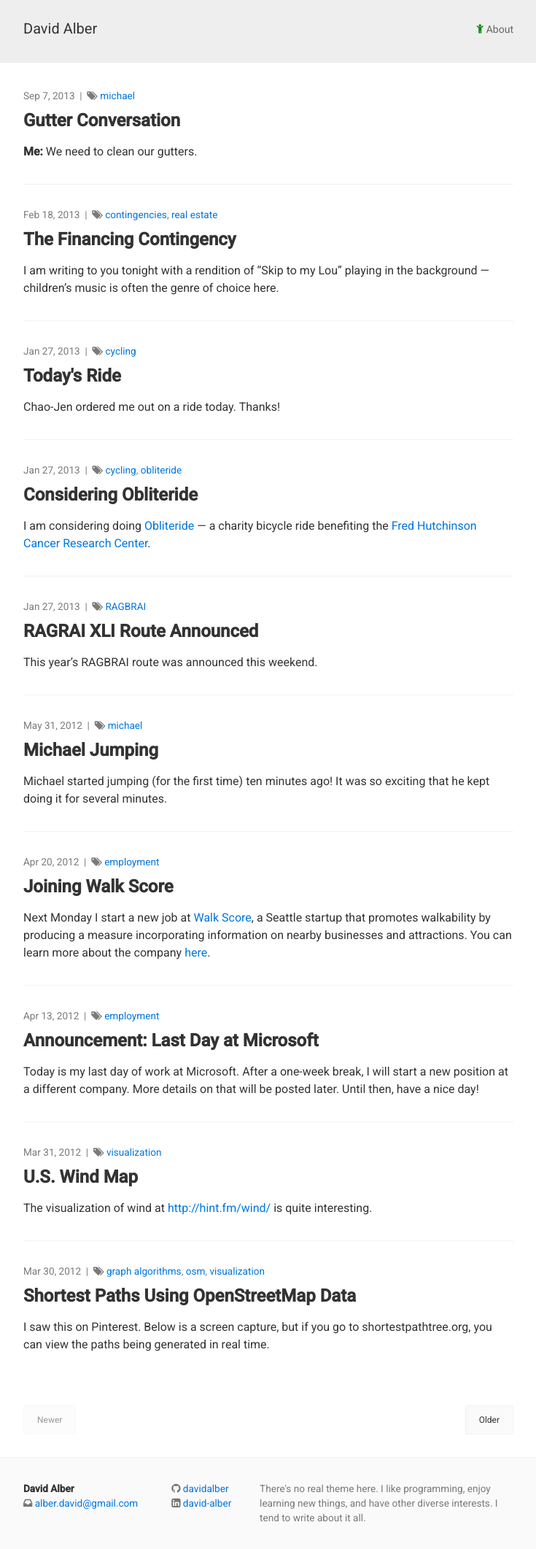
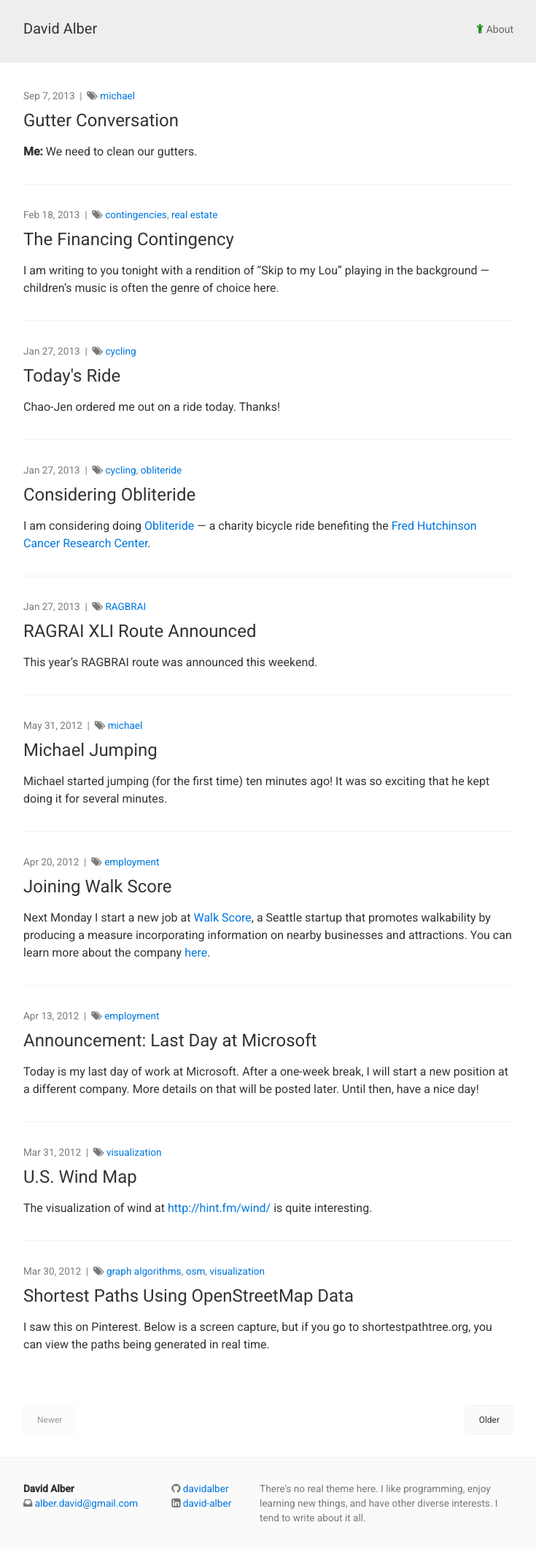
Before and after one commit to davidalber/davidalber.github.io, a Jekyll site: the page built from index.html, in a window 1280 px wide. Shown: the whole page at 73% size, without its empty margins (272-1007 px from the left). Built offline with Jekyll 4.4.1, drawn with Linux system fonts in a browser that asks for light colours; the list of posts is cut into pages by our own code.

Commit message:
Adjusting post title font weight

```diff
--- a/_sass/_posts.scss
+++ b/_sass/_posts.scss
@@ -16,7 +16,7 @@
 
 .post-title .post-link {
   margin-top: 0;
-  font-weight: 600;
+  font-weight: 400;
   color: #333;
 }
 
--- a/_sass/_variables.scss
+++ b/_sass/_variables.scss
@@ -6,7 +6,7 @@ $font-weight: 400 !default;
 //'Merriweather', 'PT Serif', Georgia, 'Times New Roman', serif !default;
 $line-height: 1.5 !default;
 $heading-font-family: 'Roboto', sans-serif;
-$heading-font-weight: 500 !default;
+$heading-font-weight: 400 !default;
 $heading-line-height: 1.25 !default;
 $monospace-font-family: 'Source Code Pro', Consolas, monospace !default;
 $h1: 2.998rem !default;
```
